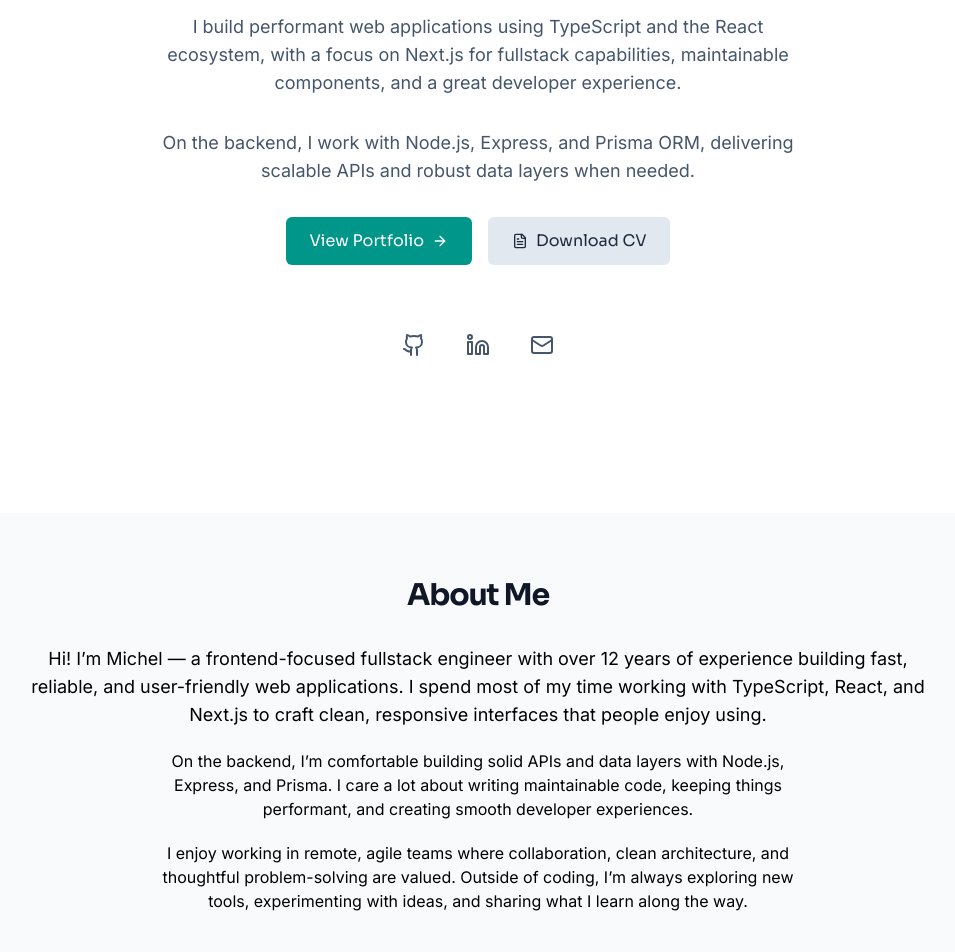
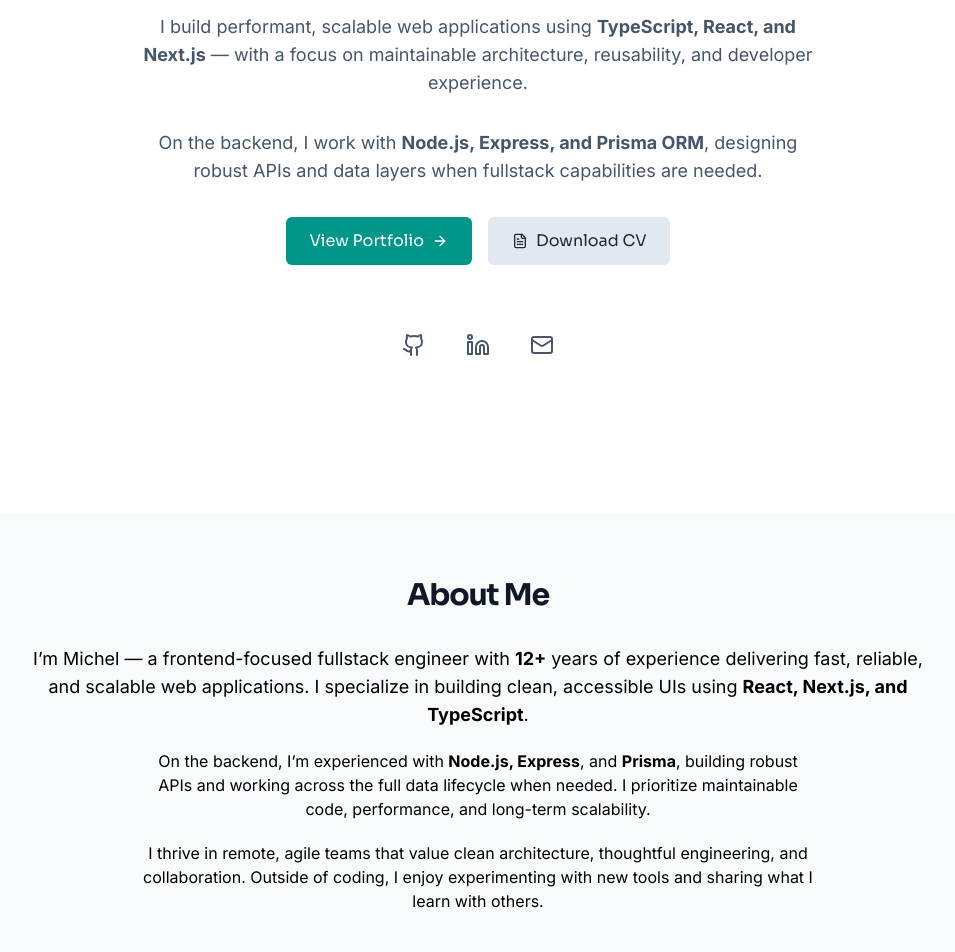
Before and after one commit to michelmany/portfolio, a Next.js app in the folder portfolio-frontend/: page / in a window 1280 px wide. Shown: the part 480-1432 px from the top of the page, without its empty margins (162-1117 px from the left). Built offline with nearby package versions, Linux system fonts and the light colour scheme.

Commit message:
fix: update content texts through the site

```diff
--- a/portfolio-frontend/src/app/contact/page.tsx
+++ b/portfolio-frontend/src/app/contact/page.tsx
@@ -52,7 +52,7 @@ export default function ContactPage() {
                     Contact Me
                 </h1>
                 <p className="text-lg text-slate-600 dark:text-slate-300 mb-12 text-center max-w-3xl mx-auto">
-                    I’m open to freelance, full-time, or consulting work. Let’s connect and see how we can work together.
+                    Let’s connect — I’m open to freelance, consulting, or full-time roles. Always interested in building smart, scalable solutions together.
                 </p>
 
                 <div className="grid grid-cols-1 lg:grid-cols-3 gap-10">
--- a/portfolio-frontend/src/app/page.tsx
+++ b/portfolio-frontend/src/app/page.tsx
@@ -129,13 +129,10 @@ export default function Home() {
                                 Senior Frontend & Full Stack Engineer
                             </h2>
                             <p className="text-lg text-slate-600 dark:text-slate-300 max-w-2xl mx-auto mb-8">
-                                I build performant web applications using TypeScript and the React ecosystem, with a
-                                focus on Next.js for fullstack capabilities, maintainable components, and a great
-                                developer experience.
+                                I build performant, scalable web applications using <strong>TypeScript, React, and Next.js</strong> — with a focus on maintainable architecture, reusability, and developer experience.
                             </p>
                             <p className="text-lg text-slate-600 dark:text-slate-300 max-w-2xl mx-auto mb-8">
-                                On the backend, I work with Node.js, Express, and Prisma ORM, delivering scalable APIs
-                                and robust data layers when needed.
+                                On the backend, I work with <strong>Node.js, Express, and Prisma ORM</strong>, designing robust APIs and data layers when fullstack capabilities are needed.
                             </p>
 
                             <div className="flex flex-wrap justify-center gap-4">
@@ -190,20 +187,13 @@ export default function Home() {
                         </h2>
                         <div className="prose dark:prose-invert prose-lg mx-auto text-center">
                             <p className="text-lg mb-5">
-                                Hi! I’m Michel — a frontend-focused fullstack engineer with over 12 years of experience
-                                building fast, reliable, and user-friendly web applications. I spend most of my time
-                                working with TypeScript, React, and Next.js to craft clean, responsive interfaces that
-                                people enjoy using.
+                                I’m Michel — a frontend-focused fullstack engineer with <strong>12+</strong> years of experience delivering fast, reliable, and scalable web applications. I specialize in building clean, accessible UIs using <strong>React, Next.js, and TypeScript</strong>.
                             </p>
                             <p className="mb-5 max-w-2xl mx-auto">
-                                On the backend, I’m comfortable building solid APIs and data layers with Node.js,
-                                Express, and Prisma. I care a lot about writing maintainable code, keeping things
-                                performant, and creating smooth developer experiences.
+                                On the backend, I’m experienced with <strong>Node.js, Express</strong>, and <strong>Prisma</strong>, building robust APIs and working across the full data lifecycle when needed. I prioritize maintainable code, performance, and long-term scalability.
                             </p>
                             <p className="max-w-2xl mx-auto">
-                                I enjoy working in remote, agile teams where collaboration, clean architecture, and
-                                thoughtful problem-solving are valued. Outside of coding, I’m always exploring new
-                                tools, experimenting with ideas, and sharing what I learn along the way.
+                                I thrive in remote, agile teams that value clean architecture, thoughtful engineering, and collaboration. Outside of coding, I enjoy experimenting with new tools and sharing what I learn with others.
                             </p>
                         </div>
                     </div>
@@ -306,9 +296,7 @@ export default function Home() {
                             Let’s Work Together
                         </h2>
                         <p className="text-lg text-slate-600 dark:text-slate-300 mb-8 max-w-2xl mx-auto">
-                            I partner with teams to build high-quality web applications — from frontend to fullstack.
-                            I’m currently available for freelance work, technical consulting, or the right full-time
-                            opportunity.
+                            I collaborate with product teams to build high-quality web applications — from frontend interfaces to fullstack architectures. I’m currently available for <strong>freelance work, technical consulting</strong>, or the right <strong>full-time opportunity</strong>.
                         </p>
                         <Link
                             href="/contact"
```
